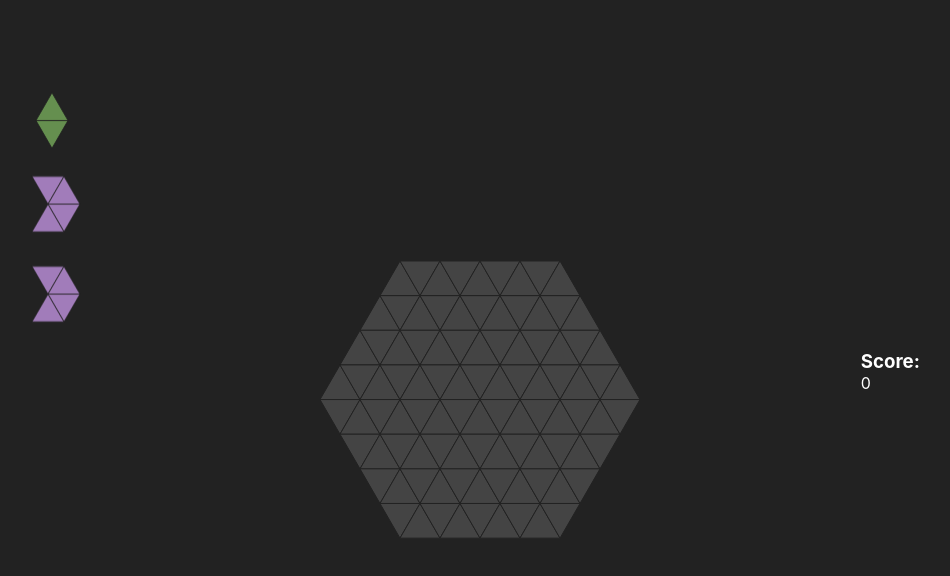
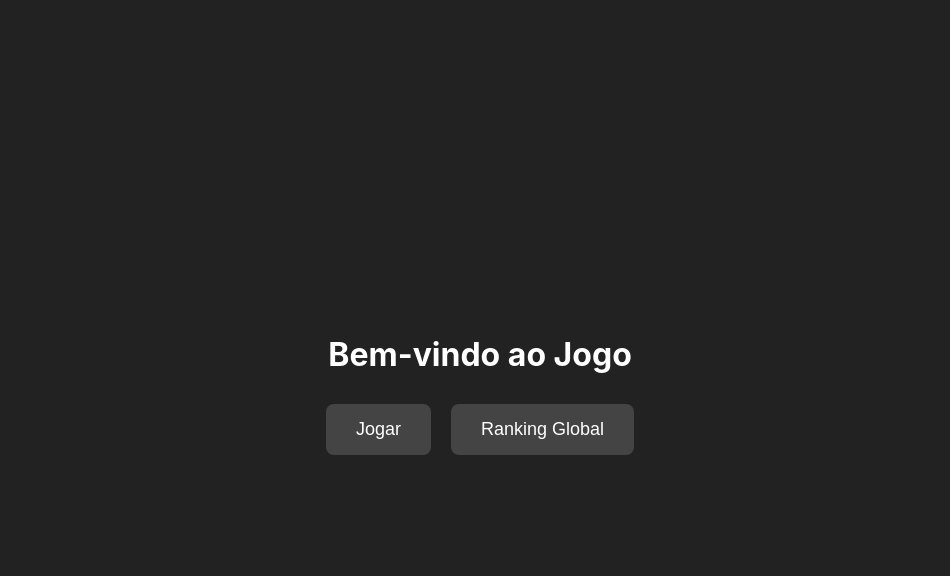
Before and after one commit to Candiniz/hexis, a React (Create React App) app: page / in a window 1280 px wide. Shown: the top 576 px of the page, without its empty margins (160-1110 px from the left). Built offline with nearby package versions, Linux system fonts and the light colour scheme.

Commit message:
Sistema Router

```diff
--- a/package.json
+++ b/package.json
@@ -7,6 +7,7 @@
     "framer-motion": "^11.15.0",
     "react": "^18.2.0",
     "react-dom": "^18.2.0",
+    "react-router-dom": "^7.1.1",
     "react-scripts": "^5.0.1",
     "web-vitals": "^4.2.4"
   },
--- a/src/App.css
+++ b/src/App.css
@@ -24,6 +24,21 @@ body {
 
 .boardDiv {
   position: absolute;
+  transition: all 0.1s ease-in-out;
+}
+
+.endScaling {
+  transform: scale(0.85) rotate(10deg);
+  transition: all 5s ease-in-out
+}
+
+.piece {
+  overflow: visible;
+}
+
+.doomed {
+  opacity: 50%;
+  pointer-events: none;
 }
 
 .svg-container {
@@ -48,7 +63,13 @@ body {
 }
 
 .scaling {
-  transform: scale(1.05);  /* Aplica o aumento de 10% */
+  transform: scale(1.05);
+  /* Aplica o aumento de 10% */
+}
+
+.scalingBoard {
+  transform: scale(1.02);
+  /* Ajuste o valor conforme necessário */
 }
 
 .highlighted {
@@ -86,6 +107,7 @@ body {
     left: 50px;
     height: 100%;
   }
+
   .scoreboard {
     position: absolute;
     right: 50px;
@@ -103,13 +125,68 @@ body {
     bottom: 150px;
     height: auto;
   }
+
   .scoreboard {
     position: absolute;
     right: 50%;
     top: 50px;
     color: white;
   }
+
   .scoreboard h3 {
     font-size: 100px;
   }
 }
+
+
+.overlay {
+  visibility: hidden;
+  position: fixed;
+  top: 0;
+  left: 0;
+  width: 100%;
+  height: 100%;
+  background-color: black;
+  opacity: 0;
+  transition: opacity 5s ease-in-out;
+  z-index: 10;
+}
+
+.visible {
+  visibility: visible;
+  opacity: 100;
+  transition: opacity 5s ease-in-out;
+}
+
+
+
+.main-menu {
+  display: flex;
+  flex-direction: column;
+  align-items: center;
+  justify-content: center;
+  height: 100vh;
+  background-color: #222;
+  color: #fff;
+  text-align: center;
+}
+
+.menu-options {
+  margin-top: 20px;
+}
+
+.menu-button {
+  background-color: #444;
+  color: #fff;
+  border: none;
+  padding: 15px 30px;
+  margin: 10px;
+  font-size: 18px;
+  border-radius: 8px;
+  cursor: pointer;
+  transition: background-color 0.3s ease;
+}
+
+.menu-button:hover {
+  background-color: #666;
+}
--- a/src/App.js
+++ b/src/App.js
@@ -1,12 +1,36 @@
-import Board from './components/Board'
+import { Route, Routes, BrowserRouter, Link } from "react-router-dom";
+
+import Board from './components/Board';
+import Ranking from "./components/Ranking";
+import GameOver from "./components/GameOver";
 import './App.css';
 
 function App() {
   return (
-    <>
-      <Board />
-    </>
+    <BrowserRouter>
+      <Routes>
+        <Route path="/" element={<MainMenu />} />
+        <Route path="/game" element={<Board />} />
+        <Route path="/ranking" element={<Ranking />} />
+        <Route path="/game-over" element={<GameOver />} />
+      </Routes>
+    </BrowserRouter>
+  );
+}
 
+function MainMenu() {
+  return (
+    <div className="main-menu">
+      <h1>Bem-vindo ao Jogo</h1>
+      <div className="menu-options">
+        <Link to="/game">
+          <button className="menu-button">Jogar</button>
+        </Link>
+        <Link to="/ranking">
+          <button className="menu-button">Ranking Global</button>
+        </Link>
+      </div>
+    </div>
   );
 }
 
--- a/src/components/Board.jsx
+++ b/src/components/Board.jsx
@@ -1,5 +1,6 @@
 /* eslint-disable react-hooks/exhaustive-deps */
 import React, { useState, useRef, useEffect } from "react";
+import { useNavigate } from "react-router-dom";
 import { DiagonalsUp, DiagonalsDown } from './Diagonals.js';
 import piecesMap from "./highlightedTriangles.js";
 import Piece from "./Piece";
@@ -13,8 +14,15 @@ const Board = () => {
     const [droppedTriangleColors, setDroppedTriangleColors] = useState({});
     const [resetKey, setResetKey] = useState(0);
     const [animatedPieces, setAnimatedPieces] = useState([]);
+    const [isBoardScaling, setIsBoardScaling] = useState(false);
     const [newPieces, setNewPieces] = useState([]);
     const [score, setScore] = useState(0);
+
+    const [doomedPieces, setDoomedPieces] = useState([]);
+    const [isGameOver, setIsGameOver] = useState(false); // Estado para Game Over
+    const [randomDurations, setRandomDurations] = useState([]); // Para tempos aleatórios
+    const navigate = useNavigate(); // Para navegação ao GameOver
+
 
     const scale = 0.8; // Escala do tabuleiro
     const size = 50 * scale; // Tamanho do triângulo
@@ -83,6 +91,7 @@ const Board = () => {
 
 
 
+
     // Função para selecionar aleatoriamente uma forma
     const getRandomShape = () => {
         const randomIndex = Math.floor(Math.random() * shapes.length);
@@ -107,7 +116,8 @@ const Board = () => {
     }, [pieceShapes]);
 
 
-
+    const occupiedCoords = Object.keys(droppedTriangleColors);
+    console.log(doomedPieces)
     // Função para verificar se uma peça pode ser colocada no tabuleiro
     const isPiecePlaceable = (pieceCoords, occupiedCoords) => {
         return pieceCoords.every((coord) => !occupiedCoords.includes(coord));
@@ -115,6 +125,8 @@ const Board = () => {
 
     // Função para verificar se o jogo acabou
     const checkGameOver = (occupiedCoords, availablePieceShapes) => {
+        let newDoomedPieces = [];
+
         for (let pieceName of availablePieceShapes) {
             // Ignorar peças já utilizadas ou inexistentes (null)
             if (!pieceName) continue;
@@ -124,14 +136,18 @@ const Board = () => {
             // Verifica se pelo menos uma configuração da peça pode ser colocada
             const canPlacePiece = pieceConfigs.some(config => isPiecePlaceable(config, occupiedCoords));
 
+            if (!canPlacePiece) {
+                newDoomedPieces.push(pieceName);
+            }
+
             // Se ao menos uma peça pode ser colocada, o jogo continua
             if (canPlacePiece) {
                 return false; // O jogo não acabou
             }
         }
 
-        console.log('Game Over');
-        return true; // O jogo acabou
+        setDoomedPieces(newDoomedPieces);
+        return newDoomedPieces.length > 0;
     };
 
     useEffect(() => {
@@ -142,12 +158,15 @@ const Board = () => {
                 return;
             }
 
-            const occupiedCoords = Object.keys(droppedTriangleColors);
 
             // Passa apenas as peças disponíveis no estado pieceShapes
             if (checkGameOver(occupiedCoords, pieceShapes)) {
-                // Redireciona ou sinaliza que o jogo acabou
-                console.log("Redirecting to Game Over screen...");
+                setIsGameOver(true);
+
+                // Navegar para a tela de GameOver após a animação
+                setTimeout(() => {
+                    navigate("/game-over");
+                }, 5000);
             }
         }, 100); // Delay de 100ms
 
@@ -201,6 +220,34 @@ const Board = () => {
             setResetKey((prevKey) => prevKey + 1);
         }
     };
+
+    const checkDoomedPieces = (occupiedCoords, availablePieceShapes) => {
+        let newDoomedPieces = [];
+
+        for (let pieceName of availablePieceShapes) {
+            // Ignorar peças já utilizadas ou inexistentes (null)
+            if (pieceName === null) continue;
+
+            const pieceConfigs = piecesMap[pieceName];
+
+            // Verifica se pelo menos uma configuração da peça pode ser colocada
+            const canPlacePiece = pieceConfigs.some(config => isPiecePlaceable(config, occupiedCoords));
+
+            if (!canPlacePiece) {
+                newDoomedPieces.push(pieceName);
+            }
+        }
+
+        // Atualiza o estado de peças condenadas
+        setDoomedPieces(newDoomedPieces);
+    };
+
+    useEffect(() => {
+        // Quando droppedTriangleColors mudar, chamamos checkGameOver
+        const occupiedCoords = Object.keys(droppedTriangleColors);
+        checkDoomedPieces(occupiedCoords, pieceShapes);
+    }, [droppedTriangleColors, pieceShapes]);
+
 
 
     // Função para verificar se uma linha, coluna ou diagonal foi completada
@@ -267,6 +314,11 @@ const Board = () => {
                 rowPointSound.play()
             }
         });
+        if (completedLines > 0) {
+            // Ativa o efeito de escala do tabuleiro
+            setIsBoardScaling(true);
+            setTimeout(() => setIsBoardScaling(false), 200);
+        }
     };
 
 
@@ -275,6 +327,16 @@ const Board = () => {
         return `${rowIndex}-${colIndex}`;
     };
 
+    useEffect(() => {
+        // Gerar tempos aleatórios para transição dos triângulos
+        setRandomDurations(generateRandomDurations());
+    }, []);
+
+    const generateRandomDurations = () => {
+        return Array.from({ length: triangleCounts.reduce((sum, count) => sum + count, 0) }).map(() =>
+            Math.random() * 5 + 2
+        );
+    };
 
     // Gera os triângulos
     const generateTriangles = () => {
@@ -303,9 +365,13 @@ const Board = () => {
 
                 const isHighlighted = highlightedTriangles.includes(uniqueIndex);
                 const isDropped = droppedTriangles.includes(uniqueIndex);
-                const fillColor = isDropped ? droppedTriangleColors[uniqueIndex] : "";
+                const fillColor =
+                    isGameOver ? "#222" :
+                        isDropped ? droppedTriangleColors[uniqueIndex] : "";
+
 
                 const isAnimating = animatedPieces.includes(uniqueIndex);
+                const transitionDuration = randomDurations[rowIndex * colIndex] || 0.5;
 
                 triangles.push(
                     <polygon
@@ -324,7 +390,10 @@ const Board = () => {
                             ${isHighlighted ? "highlighted" : ""}
 
                         `}
-                        style={{ fill: fillColor }}
+                        style={{
+                            fill: fillColor,
+                            transition: isGameOver ? `fill ${transitionDuration}s ease-in-out` : "",
+                        }}
                         data-unique-index={uniqueIndex}
                     // onMouseOver={() => console.log(uniqueIndex)}
                     />
@@ -487,7 +556,11 @@ const Board = () => {
                 style={{ height: `${rows * height}px` }}
             >
                 <svg
-                    className="boardDiv"
+                    className={`
+                        boardDiv
+                        ${isBoardScaling ? "scalingBoard" : ""}
+                        ${isGameOver ? "endScaling" : ""}
+                    `}
                     width={triangleCounts[3] * size + size / 2} // Calcula a largura para incluir a maior fileira e centralizar
                     height={(rows) * height} // Adiciona espaço para as fileiras
                 >
@@ -501,8 +574,13 @@ const Board = () => {
                     const positionX = isMobile ? 130 * index : 0;
 
                     return (
+                        <div className={`piece
+                            ${doomedPieces.includes(shape) ? "doomed" : ""}
+                            ${isGameOver ? "endScaling" : ""}
+                            `}
+                            key={`${resetKey}-${index}`}>
                             <Piece
-                            key={`${resetKey}-${index}`}
+
                                 shape={shape}
                                 size={size}
                                 scaleFactor={1}
@@ -513,6 +591,7 @@ const Board = () => {
                                 positionY={positionY}
                                 positionX={positionX}
                             />
+                        </div>
                     );
                 })}
             </div>
@@ -520,6 +599,7 @@ const Board = () => {
                 <h3>Score:</h3>
                 <p>{score}</p>
             </div>
+            <div className={`overlay ${isGameOver ? "visible" : ""}`} />
         </>
     );
 };
--- /dev/null
+++ b/src/components/Ranking.jsx
@@ -0,0 +1,9 @@
+export default function Ranking() {
+    return(
+        <>
+        <h1>Tamo ai Garay</h1>
+        <p>Menu Principal</p>
+        </>
+
+    )
+}
```
Also changed, not shown: 2 other files (tests, documents, lock files or other folders). Lines whose indentation alone changed are shown as unchanged.
